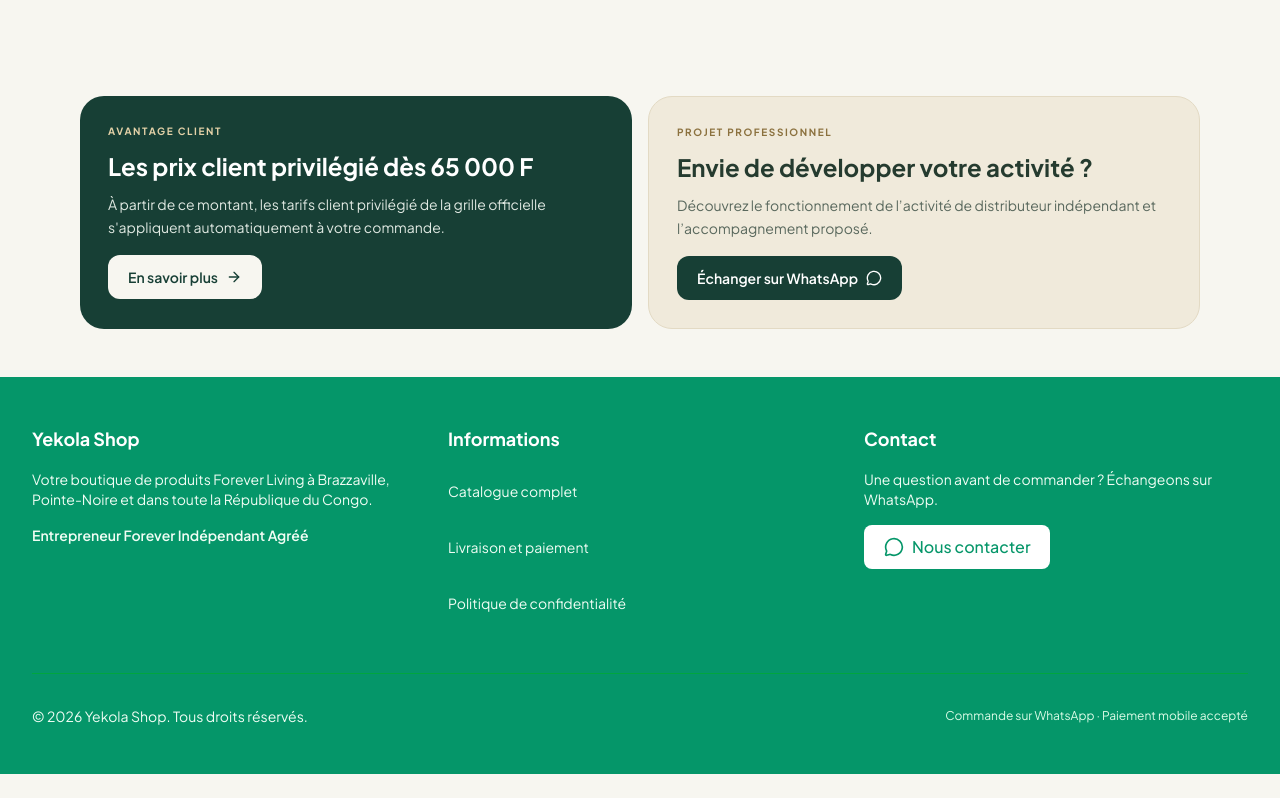
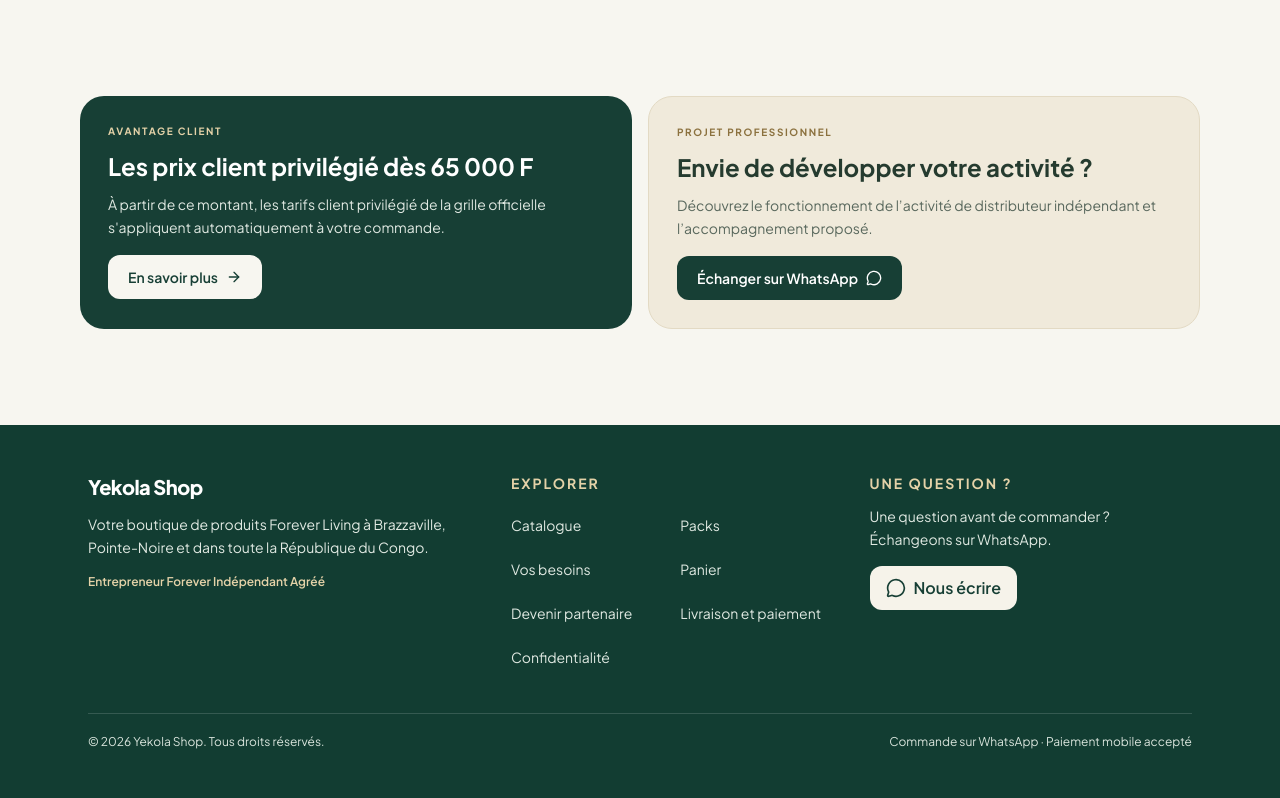
Before and after one commit to KingMadova/Yekola-Shop, a Next.js app: page / in a window 1280 px wide. Shown: the part 1057-1855 px from the top of the page. Before the commit the page ends 1831 px from the top, so only its background shows below. Built offline with nearby package versions, Linux system fonts and the light colour scheme; no server answers; the database is empty.

Commit message:
ui: align footer with natural premium identity and add page links

```diff
--- a/src/components/layout/Footer.tsx
+++ b/src/components/layout/Footer.tsx
@@ -1,85 +1,55 @@
 "use client";
 
-import { useState, useEffect } from 'react';
-import Link from 'next/link';
-import { MessageCircle } from 'lucide-react';
-import { COPY, DISTRIBUTOR_MENTION, SITE_NAME, WHATSAPP_NUMBER } from '@/lib/config';
+import { useState, useEffect } from "react";
+import Link from "next/link";
+import { MessageCircle } from "lucide-react";
+import { COPY, DISTRIBUTOR_MENTION, SITE_NAME } from "@/lib/config";
+import { buildAdviceMessage, buildWhatsAppUrl } from "@/lib/whatsapp";
 
 export function Footer() {
   const [currentYear, setCurrentYear] = useState(2026);
-
-  useEffect(() => {
-    setCurrentYear(new Date().getFullYear());
-  }, []);
+  useEffect(() => setCurrentYear(new Date().getFullYear()), []);
+  const contactUrl = buildWhatsAppUrl(buildAdviceMessage());
 
   return (
-    <footer className="bg-[#059669] text-white">
-      <div className="max-w-7xl mx-auto px-4 sm:px-6 lg:px-8 py-12">
-        <div className="grid grid-cols-1 md:grid-cols-3 gap-8">
-          {/* Colonne 1 : À propos */}
+    <footer className="mt-12 bg-[#123d32] text-white">
+      <div className="mx-auto max-w-6xl px-4 py-10 sm:px-6 sm:py-12">
+        <div className="grid gap-9 md:grid-cols-[1.2fr_1fr_1fr]">
           <div>
-            <h3 className="text-lg font-bold mb-4">{SITE_NAME}</h3>
-            <p className="text-sm text-green-50 mb-4">{COPY.footer.about}</p>
-            <p className="text-sm text-green-50 font-semibold">
-              {DISTRIBUTOR_MENTION}
-            </p>
+            <h2 className="text-xl font-extrabold tracking-tight">{SITE_NAME}</h2>
+            <p className="mt-3 max-w-sm text-sm leading-relaxed text-[#e0e9e2]">{COPY.footer.about}</p>
+            <p className="mt-4 text-xs font-semibold text-[#e4d2a8]">{DISTRIBUTOR_MENTION}</p>
           </div>
 
-          {/* Colonne 2 : Liens utiles */}
+          <nav aria-label="Liens utiles">
+            <h2 className="text-sm font-bold uppercase tracking-[0.14em] text-[#e4d2a8]">Explorer</h2>
+            <ul className="mt-3 grid grid-cols-2 gap-x-4 gap-y-1">
+              {[
+                ["Catalogue", "/catalogue"],
+                ["Packs", "/packs"],
+                ["Vos besoins", "/besoins"],
+                ["Panier", "/panier"],
+                ["Devenir partenaire", "/devenir-partenaire"],
+                ["Livraison et paiement", "/livraison-paiement"],
+                ["Confidentialité", "/confidentialite"],
+              ].map(([label, href]) => (
+                <li key={href}><Link href={href} className="inline-flex min-h-10 items-center text-sm text-[#e0e9e2] hover:text-white hover:underline">{label}</Link></li>
+              ))}
+            </ul>
+          </nav>
+
           <div>
-            <h3 className="text-lg font-bold mb-4">Informations</h3>
-            <ul className="space-y-3">
-              <li>
-                <Link
-                  href="/catalogue"
-                  className="text-sm text-green-50 hover:text-white transition-colors inline-flex items-center min-h-[44px]"
-                >
-                  Catalogue complet
-                </Link>
-              </li>
-              <li>
-                <Link
-                  href="/livraison-paiement"
-                  className="text-sm text-green-50 hover:text-white transition-colors inline-flex items-center min-h-[44px]"
-                >
-                  {COPY.legal.footerDelivery}
-                </Link>
-              </li>
-              <li>
-                <Link
-                  href="/confidentialite"
-                  className="text-sm text-green-50 hover:text-white transition-colors inline-flex items-center min-h-[44px]"
-                >
-                  {COPY.legal.footerPrivacy}
-                </Link>
-              </li>
-            </ul>
-          </div>
-
-          {/* Colonne 3 : Contact */}
-          <div>
-            <h3 className="text-lg font-bold mb-4">Contact</h3>
-            <p className="text-sm text-green-50 mb-4">{COPY.footer.contact}</p>
-            <a
-              href={`https://wa.me/${WHATSAPP_NUMBER}`}
-              target="_blank"
-              rel="noopener noreferrer"
-              className="inline-flex items-center gap-2 px-5 py-2.5 bg-white text-[#059669] font-medium rounded-lg hover:bg-green-50 transition-colors min-h-[44px]"
-            >
-              <MessageCircle className="w-5 h-5" aria-hidden="true" />
-              Nous contacter
+            <h2 className="text-sm font-bold uppercase tracking-[0.14em] text-[#e4d2a8]">Une question ?</h2>
+            <p className="mt-3 text-sm leading-relaxed text-[#e0e9e2]">{COPY.footer.contact}</p>
+            <a href={contactUrl} target="_blank" rel="noopener noreferrer" className="mt-4 inline-flex min-h-11 items-center gap-2 rounded-xl bg-[#f6f3ea] px-4 font-semibold text-[#173f35] hover:bg-white">
+              <MessageCircle aria-hidden className="size-5" /> Nous écrire
             </a>
           </div>
         </div>
 
-        {/* Barre de copyright */}
-        <div className="mt-12 pt-8 border-t border-green-600">
-          <div className="flex flex-col sm:flex-row justify-between items-center gap-4">
-            <p className="text-sm text-green-50">
-              © {currentYear} {SITE_NAME}. Tous droits réservés.
-            </p>
-            <p className="text-xs text-green-100">{COPY.footer.tagline}</p>
-          </div>
+        <div className="mt-9 flex flex-col gap-2 border-t border-white/15 pt-5 text-xs text-[#d9e4dc] sm:flex-row sm:items-center sm:justify-between">
+          <p>© {currentYear} {SITE_NAME}. Tous droits réservés.</p>
+          <p>{COPY.footer.tagline}</p>
         </div>
       </div>
     </footer>
```
